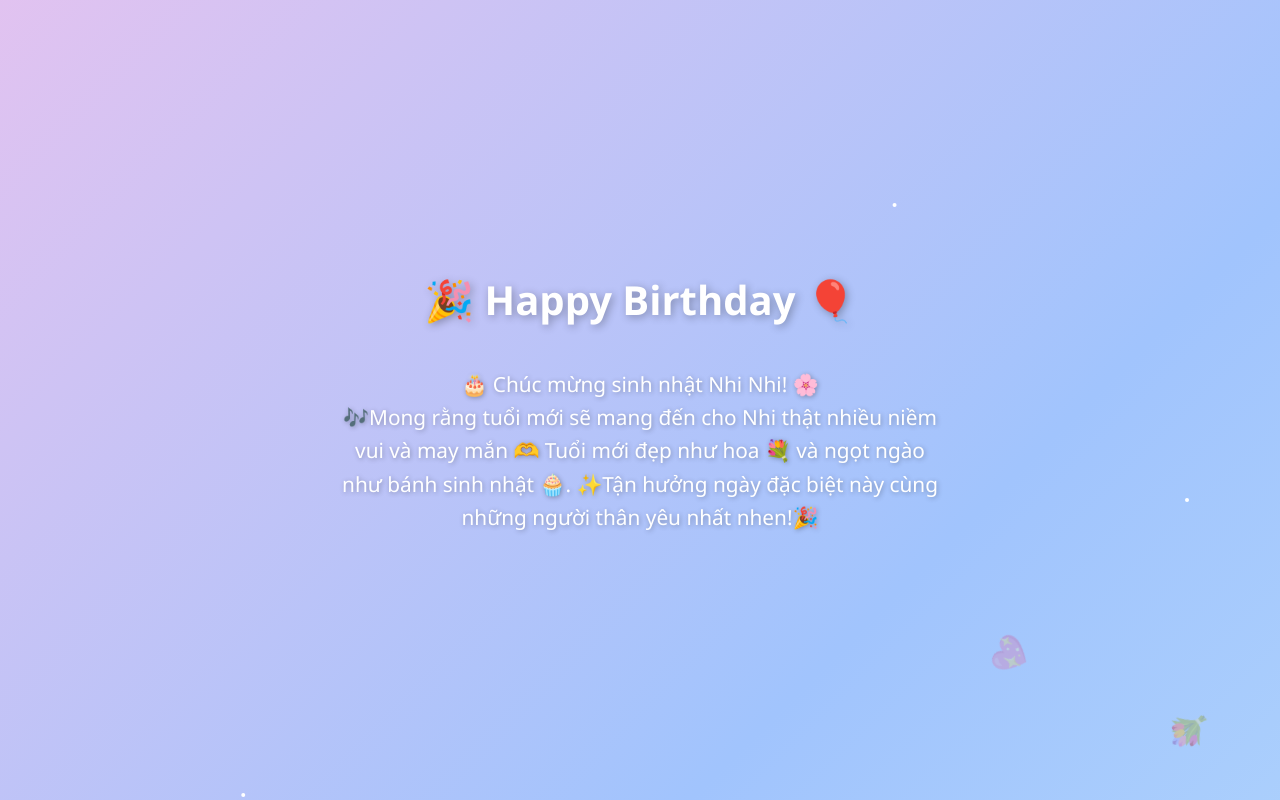
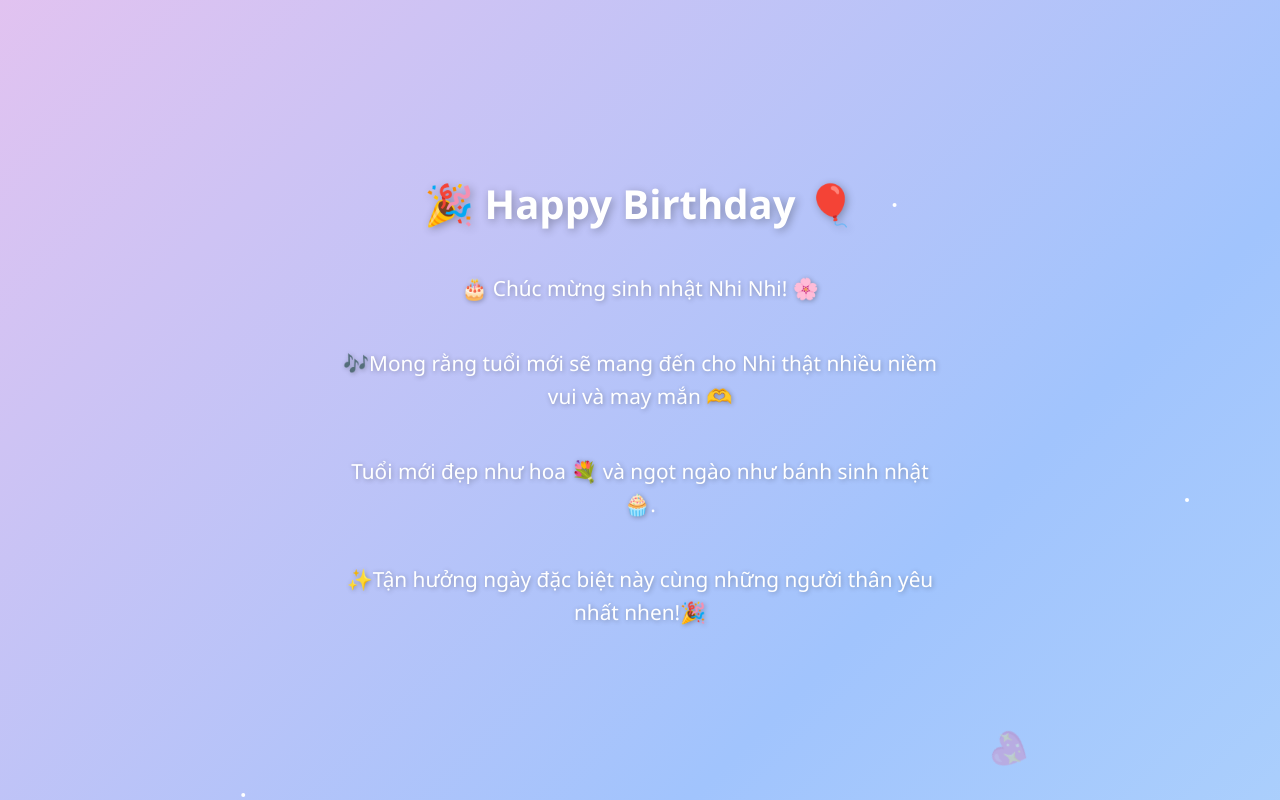
Before and after one commit to tathituyettrinh410-pixel/HBBD-Nhi, a plain HTML site: page index.html in a window 1280 px wide. Shown: the top 800 px of the page. Drawn offline with Linux system fonts and the light colour scheme.

Commit message:
Update index.html

```diff
--- a/index.html
+++ b/index.html
@@ -58,11 +58,11 @@
   </style>
 </head>
 <body>
-  <h1>🎉 Happy Birthday 🎈</h1>
-  <p>🎂 Chúc mừng sinh nhật Nhi Nhi! 🌸<br>
-  🎶Mong rằng tuổi mới sẽ mang đến cho Nhi thật nhiều niềm vui và may mắn 🫶
-  Tuổi mới đẹp như hoa 💐 và ngọt ngào như bánh sinh nhật 🧁.
-  ✨Tận hưởng ngày đặc biệt này cùng những người thân yêu nhất nhen!🎉</p>
+  <h1> 🎉 Happy Birthday 🎈</h1>
+  <p> 🎂 Chúc mừng sinh nhật Nhi Nhi! 🌸<br>
+  <p> 🎶Mong rằng tuổi mới sẽ mang đến cho Nhi thật nhiều niềm vui và may mắn 🫶 <br>
+  <p> Tuổi mới đẹp như hoa 💐 và ngọt ngào như bánh sinh nhật 🧁.<br>
+  <p> ✨Tận hưởng ngày đặc biệt này cùng những người thân yêu nhất nhen!🎉</p>
 
   <!-- Nhạc Happy Birthday public domain (tự động phát) -->
   <audio autoplay loop>
```
